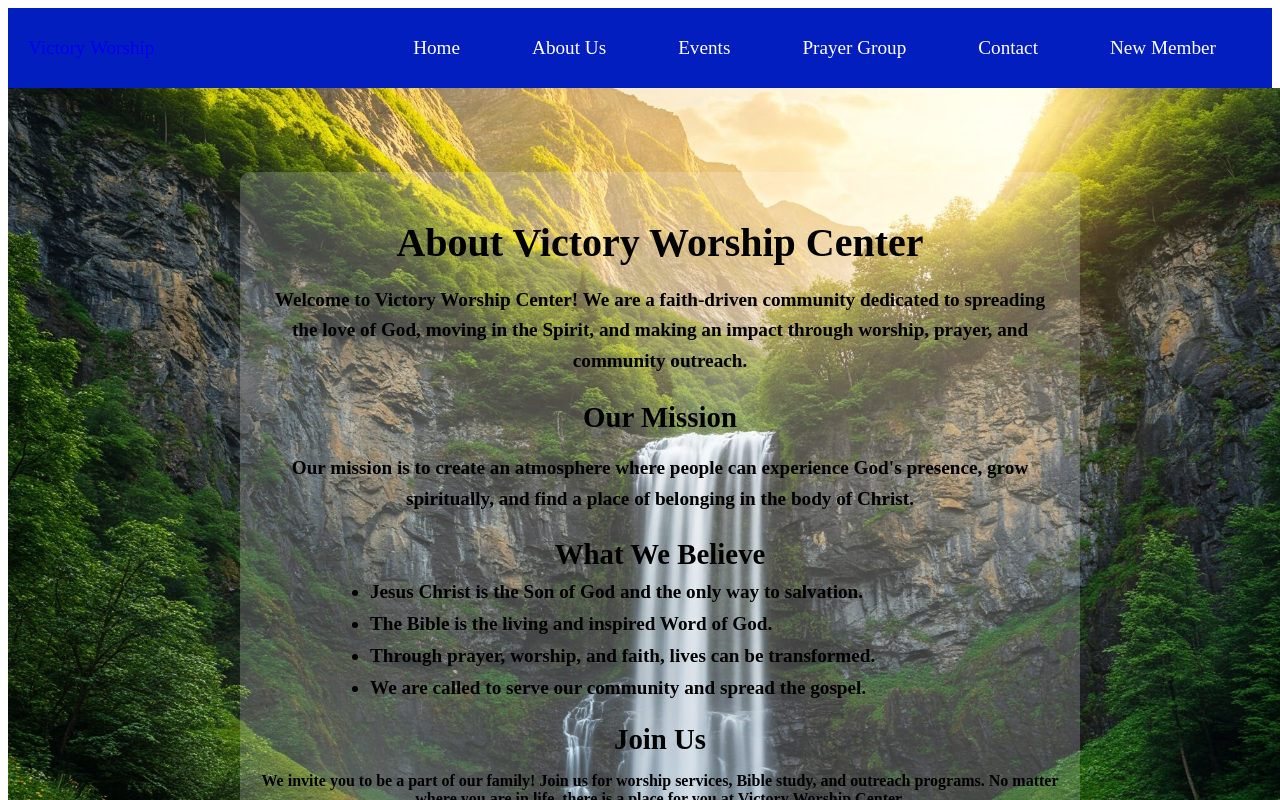
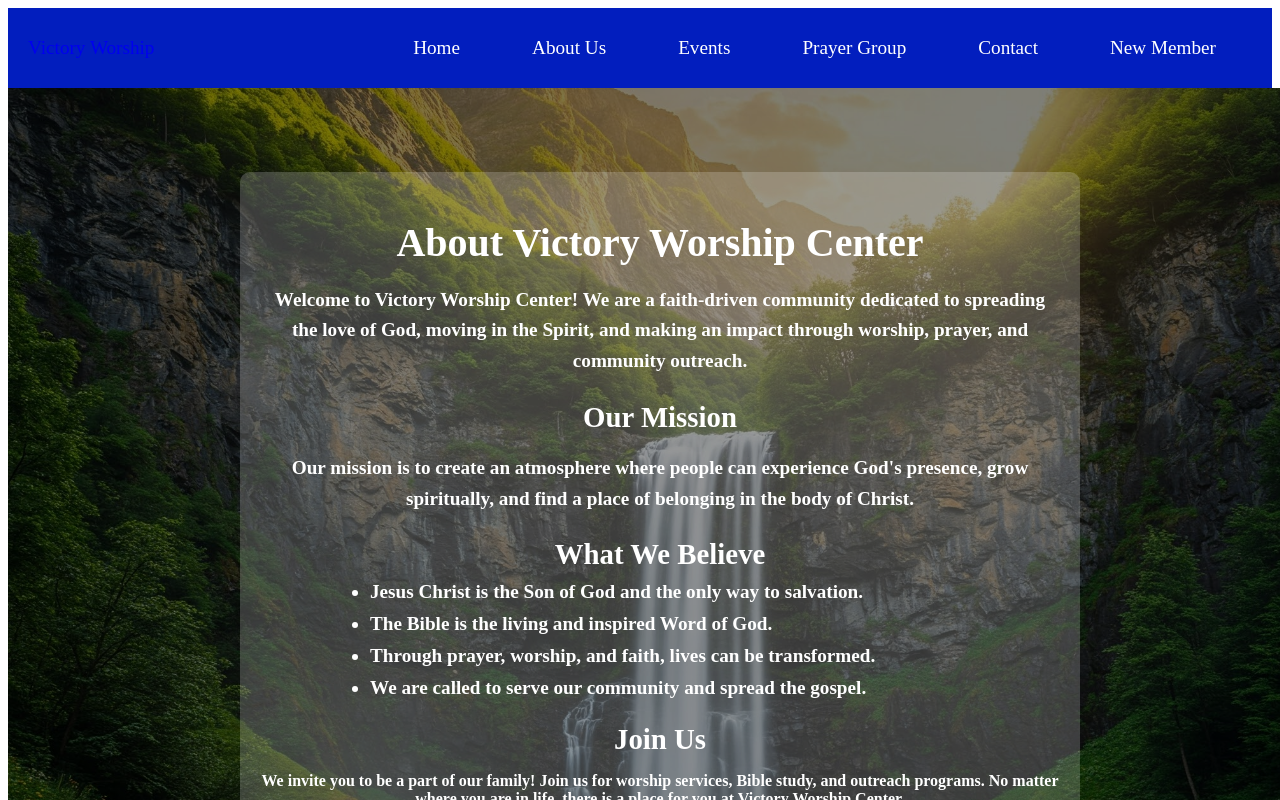
Before and after one commit to ValdemirJunior2020/victory-church-react-version-2, a React (Create React App) app: page /about in a window 1280 px wide. Shown: the top 800 px of the page. Built offline with nearby package versions, Linux system fonts and the light colour scheme.

Commit message:
About-image-fixed

```diff
--- a/src/components/pages/About.css
+++ b/src/components/pages/About.css
@@ -1,19 +1,35 @@
-/* src/components/pages/About.css */
 .about-container {
+  width: 100%;
+  height: 100vh;
+  display: flex;
+  flex-direction: column;
+  justify-content: center;
+  align-items: center;
+  text-align: center;
+  color: white;
+  padding: 20px;
+
   position: relative;
 }
 
+
+
+
+
+
+/* Adds a semi-transparent dark overlay for readability */
 .about-container::before {
   content: "";
   position: absolute;
   top: 0;
   left: 0;
-  width: "100%";
-  height: "100%";
-  background: rgba(0, 0, 0, 0.5);
+  width: 100%;
+  height: 100%;
+  background: rgba(0, 0, 0, 0.5); /* Dark overlay */
   z-index: 1;
 }
 
+/* Content container should be above the overlay */
 .about-content {
   position: relative;
   z-index: 2;
@@ -21,11 +37,12 @@
   padding: 20px;
   background: rgba(255, 255, 255, 0.2);
   border-radius: 10px;
-  color: black;
+  color: white;
   font-size: medium;
   font-weight: bold;
 }
 
+/* Styling for text */
 .about-title {
   font-size: 2.5rem;
   margin-bottom: 10px;
--- a/src/components/pages/About.jsx
+++ b/src/components/pages/About.jsx
@@ -1,23 +1,18 @@
 import React from "react";
-import "./About.css"; // Assumes About.css is in src/components/pages/
+import "./About.css"; // Keep CSS styles
+import AboutImage from "../../assets/images/about.jpg"; // ✅ Import the image
 
 const About = () => {
-  const containerStyle = {
-    width: "100%",
-    height: "100vh",
-    display: "flex",
-    flexDirection: "column",
-    justifyContent: "center",
-    alignItems: "center",
-    textAlign: "center",
-    color: "white",
-    padding: "20px",
-    background: "url('/images/about.jpg') no-repeat center center/cover", // Image in public/
-    position: "relative",
-  };
-
   return (
-    <div className="about-container" style={containerStyle}>
+    <div
+      className="about-container"
+      style={{
+        backgroundImage: `url(${AboutImage})`, // ✅ Set imported image
+        backgroundSize: "cover",
+        backgroundPosition: "center",
+        backgroundRepeat: "no-repeat",
+      }}
+    >
       <div className="about-content">
         <h1 className="about-title">About Victory Worship Center</h1>
 
```
Also changed, not shown: src/assets/images/about.jpg (renamed from public/images/about.jpg).
